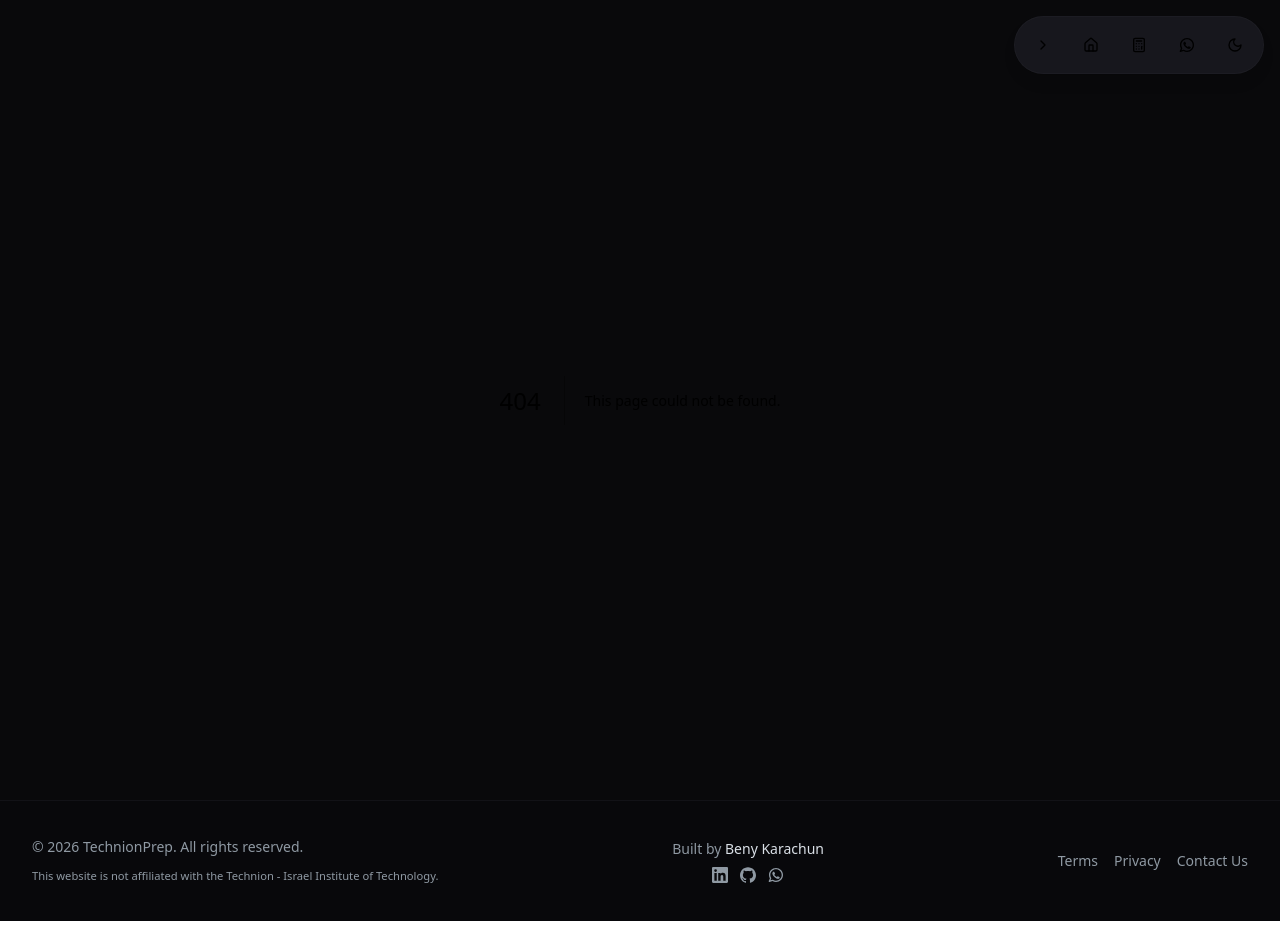
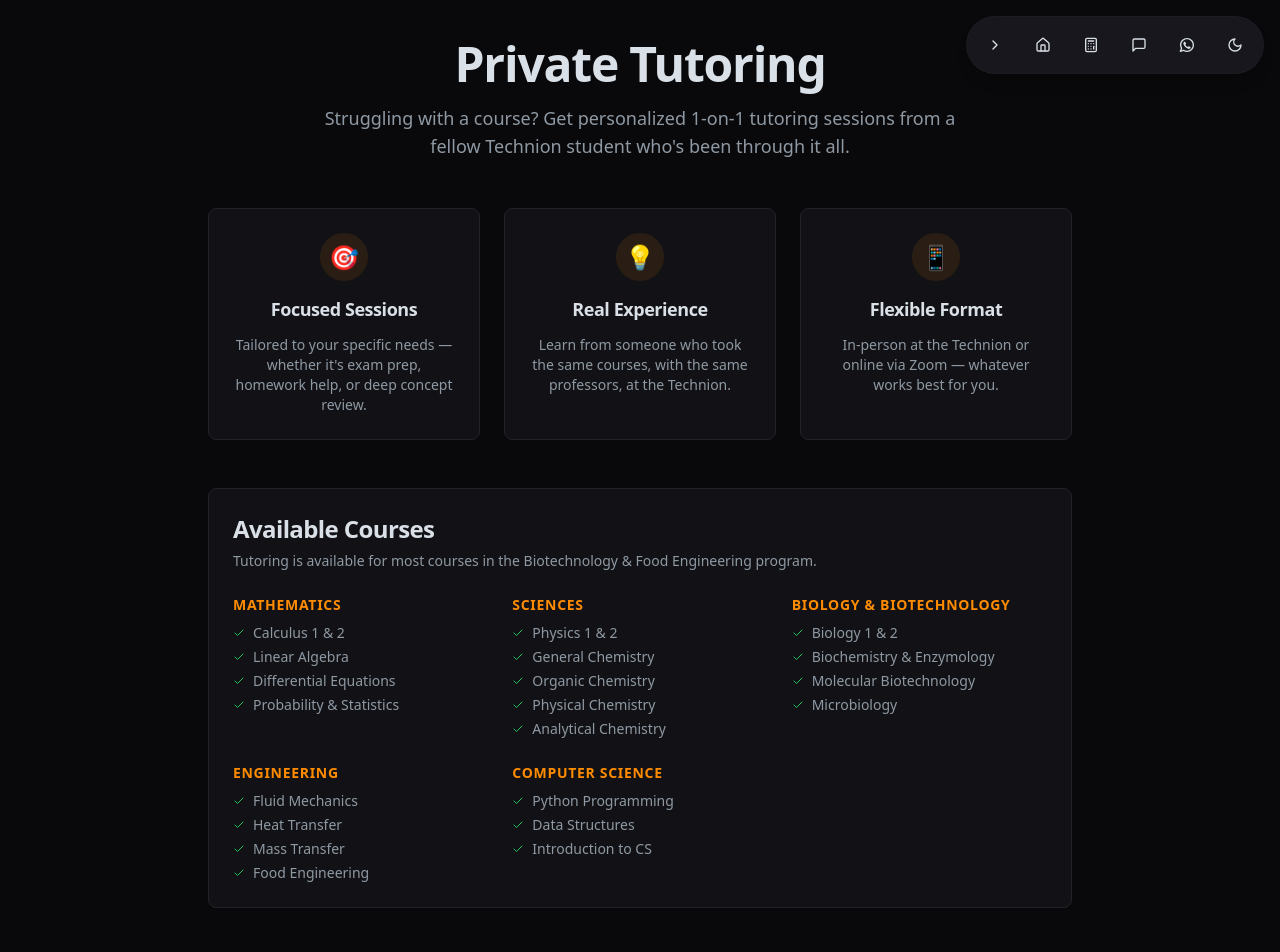
Before and after one commit to beny-karachun/biotechfood-static, a Next.js app: page /tutoring in a window 1280 px wide. Before the commit this address had no page. Shown: the top 952 px of the page. Before the commit the page ends 921 px from the top, so only its background shows below. Built offline with nearby package versions, Linux system fonts and the light colour scheme.

Commit message:
feat: introduce tutoring page and enhance HeroSection with dynamic video backgrounds and a link to tutoring services.

```diff
--- /dev/null
+++ b/src/app/tutoring/page.tsx
@@ -0,0 +1,142 @@
+'use client';
+
+import React from 'react';
+import { Button } from '@/components/ui/button';
+import { Card, CardContent, CardHeader, CardTitle, CardDescription } from '@/components/ui/card';
+import { Icons } from '@/components/icons';
+
+const courses = [
+  {
+    category: 'Mathematics',
+    items: ['Calculus 1 & 2', 'Linear Algebra', 'Differential Equations', 'Probability & Statistics'],
+  },
+  {
+    category: 'Sciences',
+    items: ['Physics 1 & 2', 'General Chemistry', 'Organic Chemistry', 'Physical Chemistry', 'Analytical Chemistry'],
+  },
+  {
+    category: 'Biology & Biotechnology',
+    items: ['Biology 1 & 2', 'Biochemistry & Enzymology', 'Molecular Biotechnology', 'Microbiology'],
+  },
+  {
+    category: 'Engineering',
+    items: ['Fluid Mechanics', 'Heat Transfer', 'Mass Transfer', 'Food Engineering'],
+  },
+  {
+    category: 'Computer Science',
+    items: ['Python Programming', 'Data Structures', 'Introduction to CS'],
+  },
+];
+
+export default function TutoringPage() {
+  const handleWhatsApp = () => {
+    const phoneNumber = '972546123730';
+    const message = encodeURIComponent('היי בני, אני מעוניין/ת בשיעור פרטי 📚');
+    window.open(`https://wa.me/${phoneNumber}?text=${message}`, '_blank');
+  };
+
+  return (
+    <div className="container mx-auto py-10 px-4 max-w-4xl">
+      {/* Header */}
+      <div className="text-center mb-12">
+        <h1 className="text-4xl sm:text-5xl font-extrabold tracking-tight mb-4">
+          Private Tutoring
+        </h1>
+        <p className="text-lg text-muted-foreground max-w-2xl mx-auto">
+          Struggling with a course? Get personalized 1-on-1 tutoring sessions from a fellow Technion student
+          who&apos;s been through it all.
+        </p>
+      </div>
+
+      {/* What You Get */}
+      <div className="grid gap-6 md:grid-cols-3 mb-12">
+        <Card className="text-center">
+          <CardHeader className="pb-3">
+            <div className="mx-auto mb-2 flex h-12 w-12 items-center justify-center rounded-full bg-primary/10">
+              <span className="text-2xl">🎯</span>
+            </div>
+            <CardTitle className="text-lg">Focused Sessions</CardTitle>
+          </CardHeader>
+          <CardContent>
+            <p className="text-sm text-muted-foreground">
+              Tailored to your specific needs — whether it&apos;s exam prep, homework help, or deep concept review.
+            </p>
+          </CardContent>
+        </Card>
+
+        <Card className="text-center">
+          <CardHeader className="pb-3">
+            <div className="mx-auto mb-2 flex h-12 w-12 items-center justify-center rounded-full bg-primary/10">
+              <span className="text-2xl">💡</span>
+            </div>
+            <CardTitle className="text-lg">Real Experience</CardTitle>
+          </CardHeader>
+          <CardContent>
+            <p className="text-sm text-muted-foreground">
+              Learn from someone who took the same courses, with the same professors, at the Technion.
+            </p>
+          </CardContent>
+        </Card>
+
+        <Card className="text-center">
+          <CardHeader className="pb-3">
+            <div className="mx-auto mb-2 flex h-12 w-12 items-center justify-center rounded-full bg-primary/10">
+              <span className="text-2xl">📱</span>
+            </div>
+            <CardTitle className="text-lg">Flexible Format</CardTitle>
+          </CardHeader>
+          <CardContent>
+            <p className="text-sm text-muted-foreground">
+              In-person at the Technion or online via Zoom — whatever works best for you.
+            </p>
+          </CardContent>
+        </Card>
+      </div>
+
+      {/* Available Courses */}
+      <Card className="mb-12">
+        <CardHeader>
+          <CardTitle className="text-2xl">Available Courses</CardTitle>
+          <CardDescription>
+            Tutoring is available for most courses in the Biotechnology & Food Engineering program.
+          </CardDescription>
+        </CardHeader>
+        <CardContent>
+          <div className="grid gap-6 sm:grid-cols-2 lg:grid-cols-3">
+            {courses.map((group) => (
+              <div key={group.category}>
+                <h3 className="font-semibold text-sm uppercase tracking-wider text-primary mb-2">
+                  {group.category}
+                </h3>
+                <ul className="space-y-1">
+                  {group.items.map((item) => (
+                    <li key={item} className="text-sm text-muted-foreground flex items-center gap-2">
+                      <Icons.check className="h-3 w-3 text-green-500 shrink-0" />
+                      {item}
+                    </li>
+                  ))}
+                </ul>
+              </div>
+            ))}
+          </div>
+        </CardContent>
+      </Card>
+
+      {/* CTA */}
+      <div className="text-center">
+        <h2 className="text-2xl font-bold mb-3">Ready to get started?</h2>
+        <p className="text-muted-foreground mb-6">
+          Send me a message on WhatsApp and we&apos;ll schedule your first session.
+        </p>
+        <Button
+          size="lg"
+          onClick={handleWhatsApp}
+          className="px-8 py-6 text-lg rounded-full shadow-xl transition-transform hover:-translate-y-1"
+        >
+          <Icons.whatsapp className="mr-2 h-5 w-5" />
+          Contact via WhatsApp
+        </Button>
+      </div>
+    </div>
+  );
+}
--- a/src/components/HeroSection.tsx
+++ b/src/components/HeroSection.tsx
@@ -3,6 +3,7 @@
 import React, { useState, useEffect } from 'react';
 import { Button } from '@/components/ui/button';
 import { Icons } from '@/components/icons';
+import Link from 'next/link';
 import { useTheme } from 'next-themes';
 import { useIsMobile } from '@/hooks/use-is-mobile';
 
@@ -78,13 +79,18 @@ export default function HeroSection() {
           Your Technion B.Sc. course companion. <br className="hidden md:block" />
           Access all study materials, summaries, and tools in one hub.
         </p>
-        <div className="flex justify-center">
+        <div className="flex flex-col sm:flex-row justify-center items-center gap-4">
           {/* Link triggers the client-side scroll function */}
           <a href="#course-diagram" onClick={scrollToDiagram}>
-            <Button className="w-full md:w-auto px-10 py-6 text-lg rounded-full shadow-xl transition-transform hover:-translate-y-1" variant="secondary">
+            <Button className="w-full md:w-auto min-w-[220px] px-10 py-6 text-lg rounded-full shadow-xl transition-transform hover:-translate-y-1" variant="secondary">
               Explore Courses
             </Button>
           </a>
+          <Link href="/tutoring">
+            <Button className="w-full md:w-auto min-w-[220px] px-10 py-6 text-lg rounded-full shadow-xl transition-transform hover:-translate-y-1" variant="secondary">
+              Arrange Tutoring
+            </Button>
+          </Link>
         </div>
 
         {/* Social Links */}
--- a/src/components/layout/Header.tsx
+++ b/src/components/layout/Header.tsx
@@ -39,7 +39,7 @@ const navItemVariants = {
     scale: 0.6,
     filter: 'blur(4px)',
     transition: {
-      delay: (3 - i) * 0.03,
+      delay: (4 - i) * 0.03,
       duration: 0.15,
       ease: 'easeIn' as const,
     },
@@ -102,6 +102,19 @@ export function Header() {
           className="inline-flex items-center justify-center rounded-full p-2 h-auto min-w-[44px] min-h-[44px] hover:bg-white/20 dark:hover:bg-black/20 hover:text-accent-foreground transition-colors"
         >
           <Icons.calculator className="h-4 w-4" />
+        </Link>
+      ),
+    },
+    {
+      key: 'tutoring',
+      content: (
+        <Link
+          href="/tutoring"
+          aria-label="Tutoring"
+          tabIndex={isEffectivelyExpanded ? 0 : -1}
+          className="inline-flex items-center justify-center rounded-full p-2 h-auto min-w-[44px] min-h-[44px] hover:bg-white/20 dark:hover:bg-black/20 hover:text-accent-foreground transition-colors"
+        >
+          <Icons.messageSquare className="h-4 w-4" />
         </Link>
       ),
     },
```
